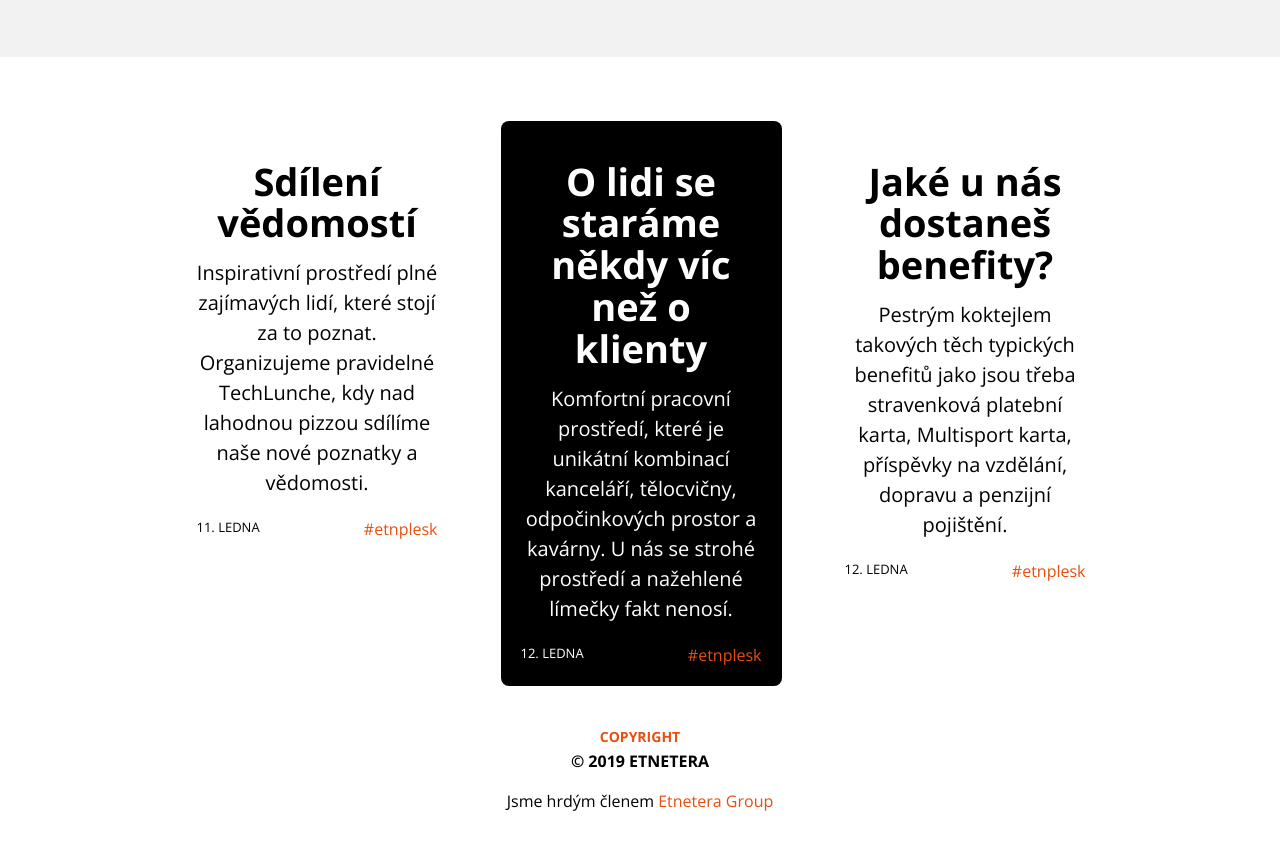
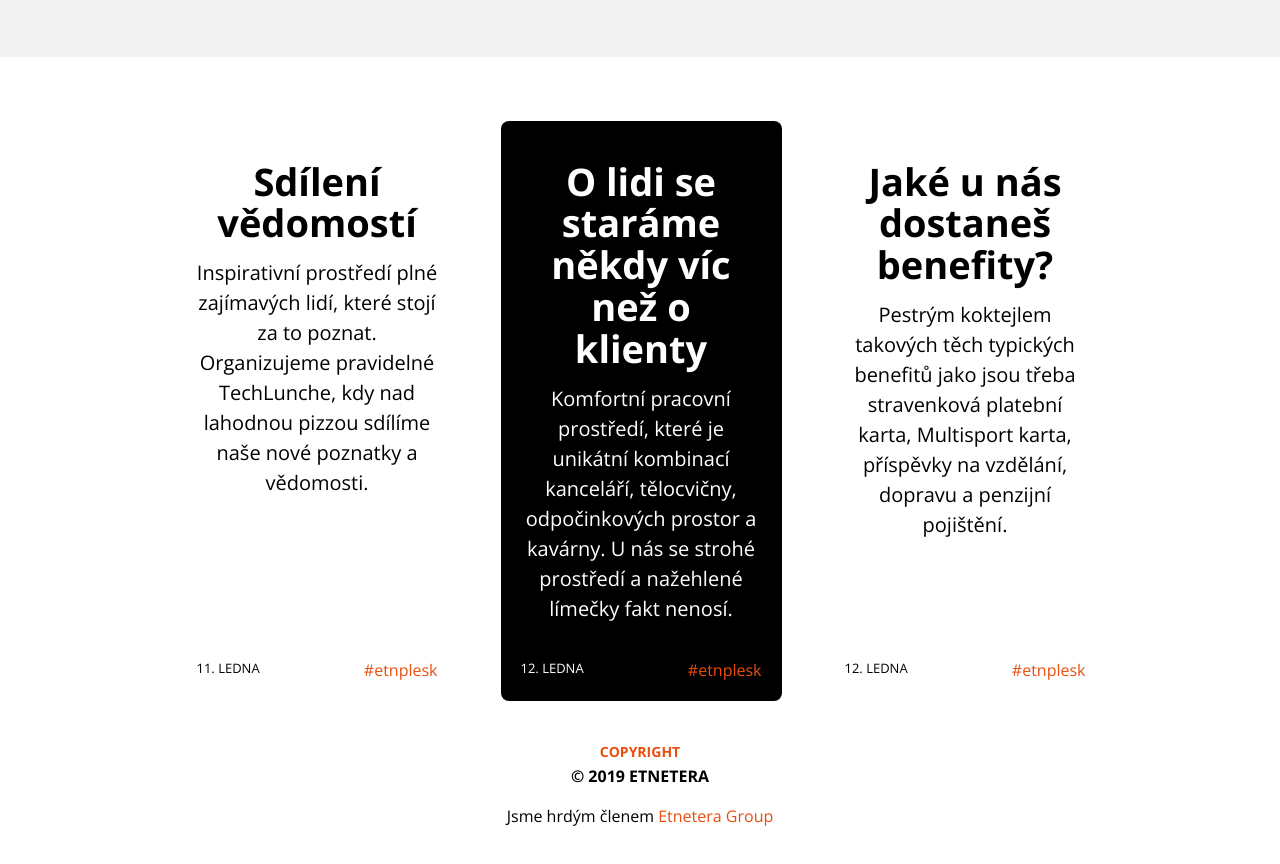
Before and after one commit to Webovy-partner/etnetera, a plain HTML site: page index.html in a window 1280 px wide. Shown: the part 2080-2944 px from the top of the page. Drawn offline with nearby package versions, Linux system fonts and the light colour scheme.

Commit message:
last fixes

```diff
--- a/scss/base/_base.scss
+++ b/scss/base/_base.scss
@@ -1,5 +1,6 @@
 html{
     overflow-x: hidden;
+    scroll-behavior: smooth;
 }
 
 body {
--- a/scss/partials/_cards.scss
+++ b/scss/partials/_cards.scss
@@ -9,9 +9,10 @@
     .card {
         transition: .2s;
         border-radius: 3px;
-        display: flex;
+        display: flex !important;
         flex-direction: column;
         margin: 0 1.34375em;
+        min-height: 520px;
         &.dark{
             background-color: $black;
             color: white;
```
Also changed, not shown: index.html (+1 -1 lines), public/css/style.css, public/css/style.min.css, scss/style.css (deleted), scss/style.min.css (deleted).
